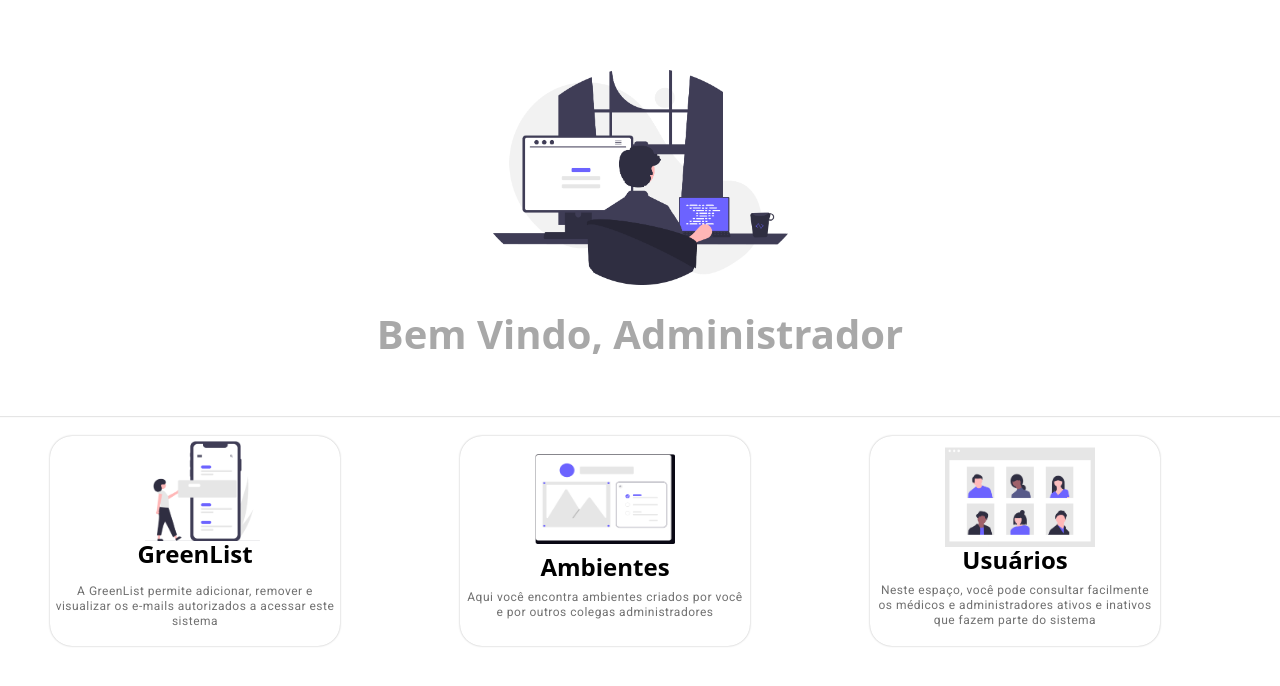
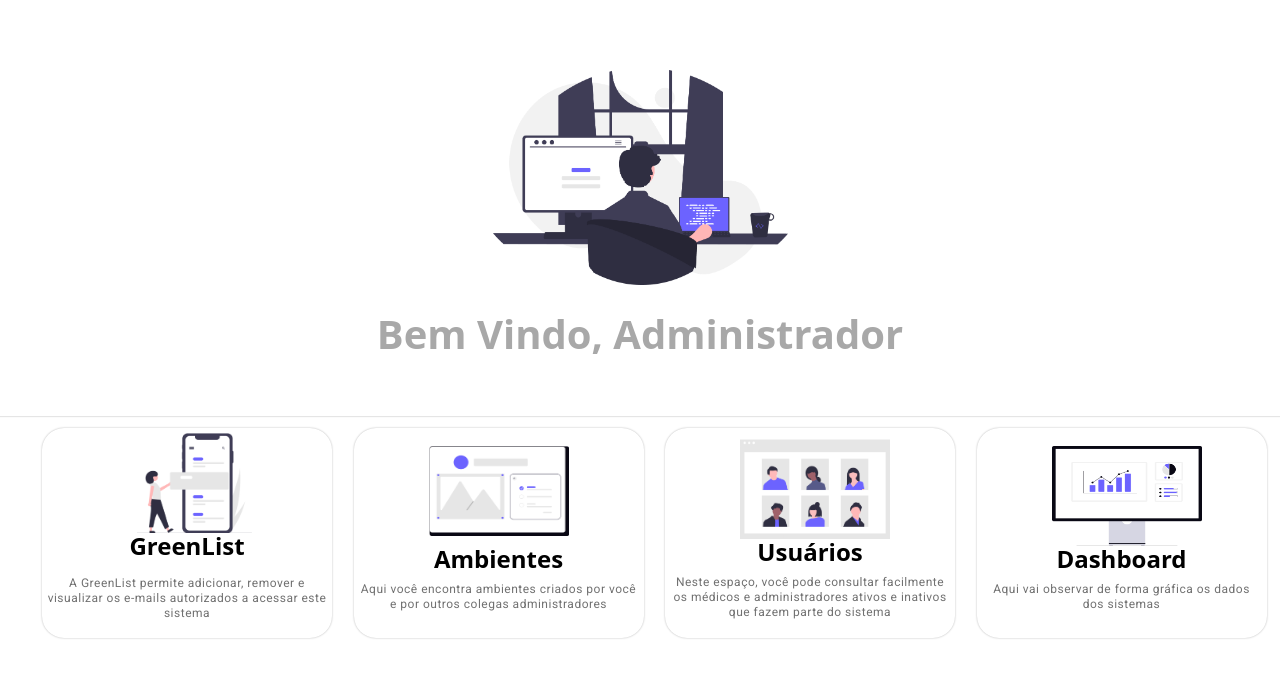
Before and after one commit to CaioBrun0/Glomerulus, a React (Vite) app: page / in a window 1280 px wide. Shown: the top 686 px of the page. Built offline with nearby package versions, Linux system fonts and the light colour scheme.

Commit message:
Criando o card de dashboard e adicionando na tela principal do adm

```diff
--- /dev/null
+++ b/src/components/CardsAdmin/CardDashboard/CardDashboard.css
@@ -0,0 +1,69 @@
+.dashboardContainer {
+  display: flex;
+  flex-direction: column;
+  align-items: center;
+  justify-content: center;
+  border-radius: 22px;
+  width: 280px;
+  height: 200px;
+  color: black;
+  box-shadow: 0px 0px 2px rgba(0, 0, 0, 0.3);
+  padding: 5px;
+  position: relative;
+}
+
+.imageWrapper-dash {
+  position: relative;
+  width: 140px;
+  height: 100px;
+}
+
+.imageWrapper-dash img {
+    margin-top: 5px;
+    position: absolute;
+    top: 0;
+    left: 0;
+    width: 150px;
+    height: 100px;
+    transition: opacity 0.6s ease;
+}
+
+.img-default-dash {
+  opacity: 1;
+  z-index: 1;
+}
+
+.img-hover-dash {
+  opacity: 0;
+  z-index: 2;
+}
+
+.dashboardContainer:hover .img-default-dash {
+  opacity: 0;
+}
+
+.dashboardContainer:hover .img-hover-dash {
+  opacity: 1;
+}
+
+.dashboardContainer:hover {
+  box-shadow: 0px 0px 3px #6C63FF;
+  color: #6C63FF;
+  cursor: pointer;
+}
+
+.dashboardContainer h2 {
+  margin: 0;
+}
+
+.dashboardContainer p {
+    margin-top: 5px;
+    color: #717171;
+    text-align: center;
+    font-family: Roboto;
+    font-size: 12px;
+    font-style: normal;
+    font-weight: 400;
+    line-height: 15px;
+    letter-spacing: 0.5px;
+}
--- /dev/null
+++ b/src/components/CardsAdmin/CardDashboard/CardDashboard.jsx
@@ -0,0 +1,18 @@
+import "./CardDashboard.css";
+import ImgDashboard from "../../../assets/dashboard.png";
+import ImgDashboardHover from "../../../assets/dashboardHover.png";
+
+function CardDashboard({onOpen}) {
+    return (
+        <div className="dashboardContainer" onClick={() => alert("Em desenvolvimento")}>
+            <div className="imageWrapper-dash">
+                <img src={ImgDashboard} alt="" className="img-default-dash" />
+                <img src={ImgDashboardHover} alt="" className="img-hover-dash" />
+            </div>
+            <h2>Dashboard</h2>
+            <p>Aqui vai observar de forma gráfica os dados dos sistemas</p>
+        </div>
+    );
+}
+
+export default CardDashboard;
--- a/src/main.jsx
+++ b/src/main.jsx
@@ -11,7 +11,6 @@ import FormsPage from './pages/Specialist/FormsPage/FormsPage.jsx';
 import FormsAmbiente from './components/FormsAmbiente/FormsAmbiente.jsx';
 import HomePageAdmin from './pages/Admins/HomePageAdmin/HomePageAdmin.jsx';
 import CardGreenList from './components/CardsAdmin/CardgreenList/CardgreenList.jsx';
-import CardCriarAmbiente from './components/CardsAdmin/CardCriarAmbiente/CardCriarAmbiente.jsx';
 import InfoBoxAdmin from "./components/InfoBoxAdmin/infoBoxAdmin.jsx";
 import InfoBoxEspecialista from "./components/InfoBoxEspecialista/InfoBoxEspecialista.jsx";
 
--- a/src/pages/Admins/HomePageAdmin/HomePageAdmin.css
+++ b/src/pages/Admins/HomePageAdmin/HomePageAdmin.css
@@ -28,7 +28,7 @@
   display: grid;
   grid-template-columns: repeat(auto-fit, minmax(280px, 1fr));
   gap: 20px;
-  padding: 20px;
+  padding: 12px;
   margin: 0 auto;      /* Centraliza a grid */
   margin-left: 30px;
 
--- a/src/pages/Admins/HomePageAdmin/HomePageAdmin.jsx
+++ b/src/pages/Admins/HomePageAdmin/HomePageAdmin.jsx
@@ -3,9 +3,9 @@ import ImgNav from "../../../assets/navAdmin.png";
 import CardGreenList from "../../../components/CardsAdmin/CardgreenList/CardgreenList.jsx";
 import ModalGreenList from "../../../pages/Admins/ModalGreenList/ModalGreenList.jsx";
 import ModalCriarAmbiente from "../../../pages/Admins/ModalCriarAmbiente/ModalCriarAmbiente.jsx";
-import CardCriarAmbiente from "../../../components/CardsAdmin/CardCriarAmbiente/CardCriarAmbiente.jsx";
 import ModalAmbientes from "../../../pages/Admins/ModalAmbientes/ModalAmbientes.jsx";
 import CardAmbientes from "../../../components/CardsAdmin/CardAmbientesAdmin/CardAmbientesAdmin.jsx";
+import CardDashboard from "../../../components/CardsAdmin/CardDashboard/CardDashboard.jsx";
 import CardGerenciarUsuarios from "../../../components/CardsAdmin/CardGerenciarUsuarios/CardGerenciarUsuarios.jsx";
 import ModalUsuarios from "../../../pages/Admins/ModalUsuarios/ModalUsuarios.jsx";
 import { useState } from "react";
@@ -35,6 +35,7 @@ function HomePageAdmin() {
             <CardGreenList onOpen={() => setModalAberto('greenList')} />
             <CardAmbientes onOpen={() => setModalAberto('ambientes')} />
             <CardGerenciarUsuarios onOpen={() => setModalAberto('usuarios')} />
+            <CardDashboard onOpen={() => setModalAberto('dashboard')} />
         </div>
 
         {modalAberto === 'greenList' && (
@@ -55,10 +56,10 @@ function HomePageAdmin() {
             onClose={() => setModalAberto('ambientes')}
         />
         )}
+
     </>
 
     )
-
 }
 
 export default HomePageAdmin;
--- a/src/pages/Admins/ModalAmbientes/ModalAmbientes.css
+++ b/src/pages/Admins/ModalAmbientes/ModalAmbientes.css
@@ -56,7 +56,7 @@
   top: 10px;
   background: transparent;
   border: none;
-  font-size: 22px;
+  font-size: 15px;
   color: #fff;
   cursor: pointer;
   font-weight: bold;
--- a/src/pages/Admins/ModalCriarAmbiente/ModalCriarAmbiente.css
+++ b/src/pages/Admins/ModalCriarAmbiente/ModalCriarAmbiente.css
@@ -63,7 +63,7 @@
   font-weight: bold;
 }
 .navCriarAmbiente button:hover {
-  color: #ff4d4d;
+  color: #000000;
 }
 
 .navCriarAmbiente h1{
```
Also changed, not shown: src/assets/dashboard.png (added), src/assets/dashboardHover.png (added).
